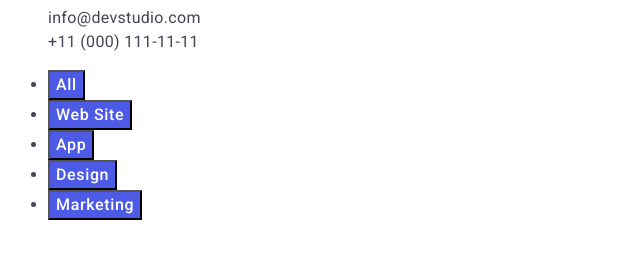
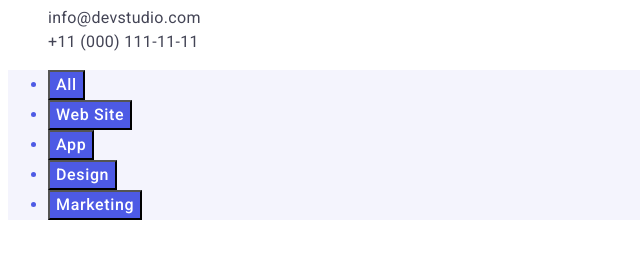
Before and after one commit to Danil7828/Webstudio02, a plain HTML site: page portfolio.html in a window 1280 px wide. Shown: the part 127-386 px from the top of the page, 0-640 px from the left. Drawn offline with Linux system fonts and the light colour scheme.

Commit message:
Update styles.css

```diff
--- a/css/styles.css
+++ b/css/styles.css
@@ -192,3 +192,8 @@ background-color: #404BBF;
     color: #F4F4FD;
     letter-spacing: 0.02em;
   }
+
+  .btn{
+    color: #4d5ae5;
+    background-color:  #F4F4FD ;
+  }
```
